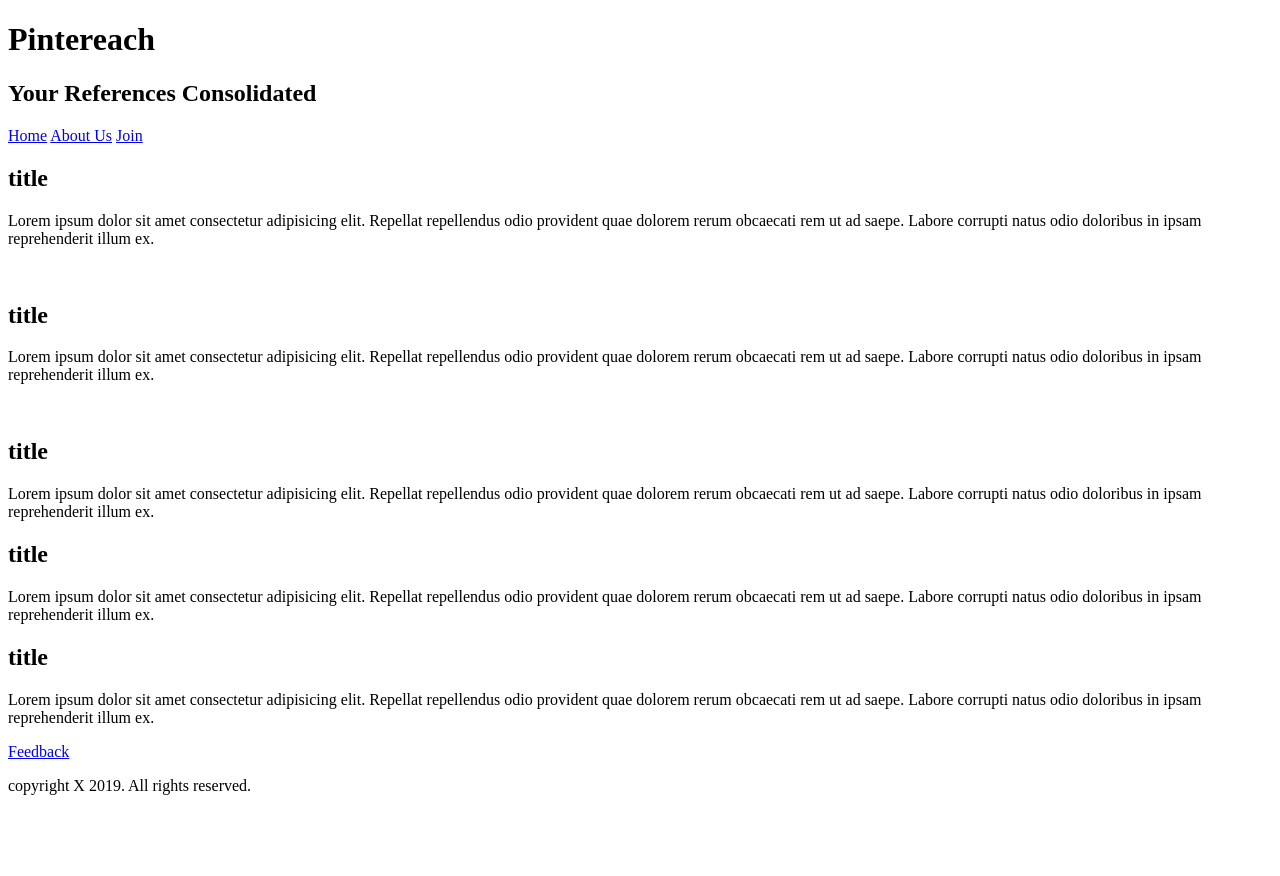
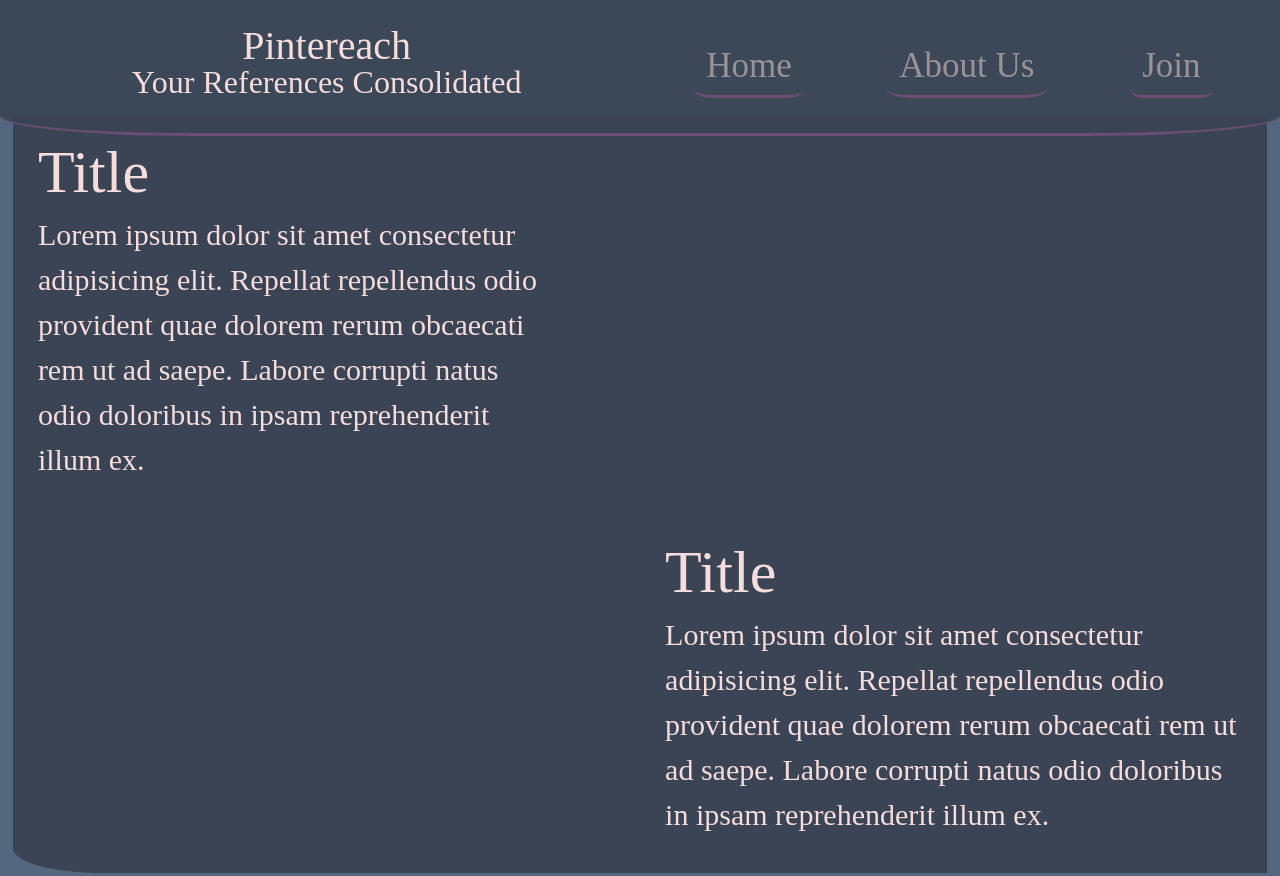
Before and after one commit to TLBdev/Web-UI, a plain HTML site: page index.html in a window 1280 px wide. Shown: the top 876 px of the page. Before the commit the page ends 811 px from the top, so only its background shows below. Drawn offline with Linux system fonts and the light colour scheme.

Commit message:
weak mock-up complete

```diff
--- a/index.html
+++ b/index.html
@@ -10,7 +10,7 @@
 <body>
 
     <header>
-        <div>
+        <div class="outer">
             <div>
                 <h1>Pintereach</h1>
                 <h2>Your References Consolidated</h2>
@@ -22,32 +22,46 @@
             </nav>
         </div>
     </header>
-    <section class = colPicLeft>
-        <div>
-            <h2>title</h2>
-            <p>Lorem ipsum dolor sit amet consectetur adipisicing elit. Repellat repellendus odio provident quae dolorem rerum obcaecati rem ut ad saepe. Labore corrupti natus odio doloribus in ipsam reprehenderit illum ex.</p>
+
+
+    <section class="colPicRight">
+        <div class='outer'>
+            <div class='innerT'>
+                <h2>Title</h2>
+                <p>Lorem ipsum dolor sit amet consectetur adipisicing elit. Repellat repellendus odio provident quae dolorem
+                    rerum obcaecati rem ut ad saepe. Labore corrupti natus odio doloribus in ipsam reprehenderit illum ex.</p>
+            </div>
+
+            <div class='innerI'>
+                <img src="img/stock1" alt="">
+            </div>
         </div>
-        <img src="" alt="">
     </section>
-    <section class="colPicRight">
-        <div>
-            <h2>title</h2>
-            <p>Lorem ipsum dolor sit amet consectetur adipisicing elit. Repellat repellendus odio provident quae dolorem rerum obcaecati rem ut ad saepe. Labore corrupti natus odio doloribus in ipsam reprehenderit illum ex.</p>
+    <section class="colPicLeft">
+        <div class='outer'>
+            <div class='innerT'>
+                <h2>Title</h2>
+                <p>Lorem ipsum dolor sit amet consectetur adipisicing elit. Repellat repellendus odio provident quae dolorem
+                    rerum obcaecati rem ut ad saepe. Labore corrupti natus odio doloribus in ipsam reprehenderit illum ex.</p>
+            </div>
+
+            <div class='innerI'>
+                <img src="img/stock1" alt="">
+            </div>
         </div>
-        <img src="" alt="">
     </section>
     <section class="threeCol">
         <div>
-            <h2>title</h2>
-            <p>Lorem ipsum dolor sit amet consectetur adipisicing elit. Repellat repellendus odio provident quae dolorem rerum obcaecati rem ut ad saepe. Labore corrupti natus odio doloribus in ipsam reprehenderit illum ex.</p>
+            <h2>Title</h2>
+            <p>Lorem ipsum dolor sit amet, consectetur adipisicing elit. Eveniet at voluptatibus pariatur aspernatur vel ex consectetur incidunt nisi, corrupti totam placeat eligendi deleniti rem illo neque magnam consequatur optio! Dolorem. Lorem ipsum dolor sit amet consectetur adipisicing elit. Repellat repellendus odio provident quae dolorem rerum obcaecati rem ut ad saepe. Labore corrupti natus odio doloribus in ipsam reprehenderit illum ex.</p>
         </div>
         <div>
             <h2>title</h2>
-            <p>Lorem ipsum dolor sit amet consectetur adipisicing elit. Repellat repellendus odio provident quae dolorem rerum obcaecati rem ut ad saepe. Labore corrupti natus odio doloribus in ipsam reprehenderit illum ex.</p>
+            <p>Lorem ipsum dolor sit amet consectetur adipisicing elit. Repellat repellendus odio provident quae dolorem rerum obcaecati rem ut ad saepe. Labore corrupti natus odio doloribus in ipsam reprehenderit illum ex. Lorem ipsum dolor sit amet consectetur adipisicing elit. Nam delectus vero molestias minus minima perspiciatis, eligendi optio! Impedit, repudiandae exercitationem. Magni in magnam eos culpa aspernatur aliquid tempora pariatur iure.</p>
         </div>
         <div>
             <h2>title</h2>
-            <p>Lorem ipsum dolor sit amet consectetur adipisicing elit. Repellat repellendus odio provident quae dolorem rerum obcaecati rem ut ad saepe. Labore corrupti natus odio doloribus in ipsam reprehenderit illum ex.</p>
+            <p>Lorem ipsum dolor sit amet consectetur adipisicing elit. Repellat repellendus odio provident quae dolorem rerum obcaecati rem ut ad saepe. Labore corrupti natus odio doloribus in ipsam reprehenderit illum ex. Lorem ipsum dolor sit, amet consectetur adipisicing elit. Dolor eum magnam aliquam sed! In laboriosam cum vero totam debitis dignissimos eius voluptatem harum perferendis. Quasi voluptates accusantium tempore. In, fugiat.</p>
         </div>
     </section>
     <footer>
--- /dev/null
+++ b/less/global.less
@@ -0,0 +1,35 @@
+* {
+    box-sizing: border-box;
+
+  }
+
+  html {
+    font-size: 62.5%;
+    background-color: @marginColor;
+    color: @textColor
+  }
+
+  h1 {
+    font-size: 4rem;
+  }
+
+  h2 {
+    font-size: 3.2rem;
+    padding-bottom: 10px;
+  }
+
+  h4 {
+    font-size: 2.5rem;
+    padding-bottom: 10px;
+  }
+
+  p {
+    line-height: 1.5;
+    font-size: 1.6rem;
+    padding-bottom: 10px;
+  }
+
+  img {
+    max-width: 100%;
+    height: auto;
+  }
--- a/less/index.less
+++ b/less/index.less
@@ -0,0 +1,9 @@
+@import 'var';
+@import 'mixins';
+
+@import 'reset';
+@import 'global';
+
+@import 'nav';
+@import 'footer';
+@import 'main';
--- /dev/null
+++ b/less/main.less
@@ -0,0 +1,86 @@
+.colPicRight{
+    background-color: @outerBox;
+    margin-top: 10%;
+    border-top: 2px solid @borders;
+
+
+    .flexOuterJAD(space-evenly, center, row);
+    margin: 9% 1%;
+
+    margin-bottom: 0%;
+    background-color: @outerBox;
+    .outer{
+        width: 100%;
+        .flexOuterJAD(space-around, center, row);
+
+        .innerT{
+            width: 45%;
+            padding: 2% 2%;
+            background-color: @innerBox;
+            h2{
+                font-size: 6rem;
+            }
+            p{
+                font-size: 3rem;
+            }
+
+        }
+        .innerI{
+            width: 55%;
+
+            background-color: @innerBox;
+
+        }
+    };
+
+}
+
+.colPicLeft{
+    background-color: @outerBox;
+    border-bottom-left-radius: 7%;
+
+    .flexOuterJAD(space-evenly, center, row-reverse);
+    margin: 1% 1%;
+    margin-top: 0%;
+    background-color: @outerBox;
+    .outer{
+        width: 100%;
+        .flexOuterJAD(space-around, center, row-reverse);
+
+        .innerT{
+            width: 50%;
+            padding: 2% 2%;
+            background-color: @innerBox;
+            h2{
+                font-size: 6rem;
+            }
+            p{
+                font-size: 3rem;
+            }
+
+        }
+        .innerI{
+            width: 50%;
+
+            background-color: @innerBox;
+
+        }
+    };
+
+}
+
+.threeCol{
+    .flexOuterJAD(space-evenly, center, row);
+    margin: 1% 1%;
+
+    background-color: @outerBox;
+    div{
+        width: 32%;
+        h2{
+            font-size: 4rem;
+        }
+        p{
+            font-size: 2rem;
+        }
+    }
+}
--- a/less/mixins.less
+++ b/less/mixins.less
@@ -0,0 +1,27 @@
+.flexOuterJAD(@justify, @align, @direction){
+
+    display: flex;
+
+    justify-content: @justify;
+    align-items: @align;
+    flex-direction: @direction
+
+
+}
+
+.troubleshoot(@color){
+border: 2px solid black;
+background-color: @color;
+}
+
+.makeButton(@background: #038C7F, @font-color: white, @width: 90%){
+background-color: @background;
+color: @font-color;
+width: @width;
+margin: 2.5%;
+padding: 5% 0;
+text-align: center;
+border-radius: 10px;
+font-size: 1.6rem;
+
+}
--- a/less/nav.less
+++ b/less/nav.less
@@ -0,0 +1,43 @@
+header{
+
+    .outer{
+        position: fixed;
+        .flexOuterJAD(space-between, center, row);
+        width: 100%;
+        padding: 2%;
+        background-color: @charcoalNav;
+        border-bottom-left-radius:15%;
+        border-bottom-right-radius:15%;
+        border-bottom: 3px solid @borders;
+        top: 0%;
+        };
+
+        div{
+            width:49%;
+            text-align: center;
+
+
+
+        }
+        nav{
+            .flexOuterJAD(space-around, center, row);
+
+            width:49%;
+
+            a{
+
+                padding: 2%;
+                text-decoration: none;
+                color: @blackShadows;
+                font-size: 3.5rem;
+                text-align: center;
+                border-bottom: 3px solid @borders;
+                border-radius: 15%;
+                &:hover{
+                    color: @textColor;
+                }
+
+
+            }
+    }
+}
--- /dev/null
+++ b/less/reset.less
@@ -0,0 +1,43 @@
+html, body, div, span, applet, object, iframe,
+h1, h2, h3, h4, h5, h6, p, blockquote, pre,
+a, abbr, acronym, address, big, cite, code,
+del, dfn, em, img, ins, kbd, q, s, samp,
+small, strike, strong, sub, sup, tt, var,
+b, u, i, center,
+dl, dt, dd, ol, ul, li,
+fieldset, form, label, legend,
+table, caption, tbody, tfoot, thead, tr, th, td,
+article, aside, canvas, details, embed,
+figure, figcaption, footer, header, hgroup,
+menu, nav, output, ruby, section, summary,
+time, mark, audio, video {
+	margin: 0;
+	padding: 0;
+	border: 0;
+	font-size: 100%;
+	font: inherit;
+	vertical-align: baseline;
+}
+/* HTML5 display-role reset for older browsers */
+article, aside, details, figcaption, figure,
+footer, header, hgroup, menu, nav, section {
+	display: block;
+}
+body {
+	line-height: 1;
+}
+ol, ul {
+	list-style: none;
+}
+blockquote, q {
+	quotes: none;
+}
+blockquote:before, blockquote:after,
+q:before, q:after {
+	content: '';
+	content: none;
+}
+table {
+	border-collapse: collapse;
+	border-spacing: 0;
+}
--- a/less/var.less
+++ b/less/var.less
@@ -0,0 +1,12 @@
+@charcoal: rgba(58, 68, 84, 1);
+@paynesGray: rgba(83, 104, 126, 1);
+@palePink: rgba(245, 221, 221, 1);
+@dimGray: rgba(107, 78, 113, 1); //looks purple
+@blackShadows: rgba(194, 178, 180, .7); //pinkish tan (darkened)
+@charcoalNav: rgba(58, 68, 84, .9);
+
+@textColor: @palePink;
+@marginColor: @paynesGray;
+@outerBox: @charcoal;
+@innerBox: @charcoal;
+@borders: @dimGray;
```
Also changed, not shown: css/index.css, less/body.less (deleted), 1 other file.
